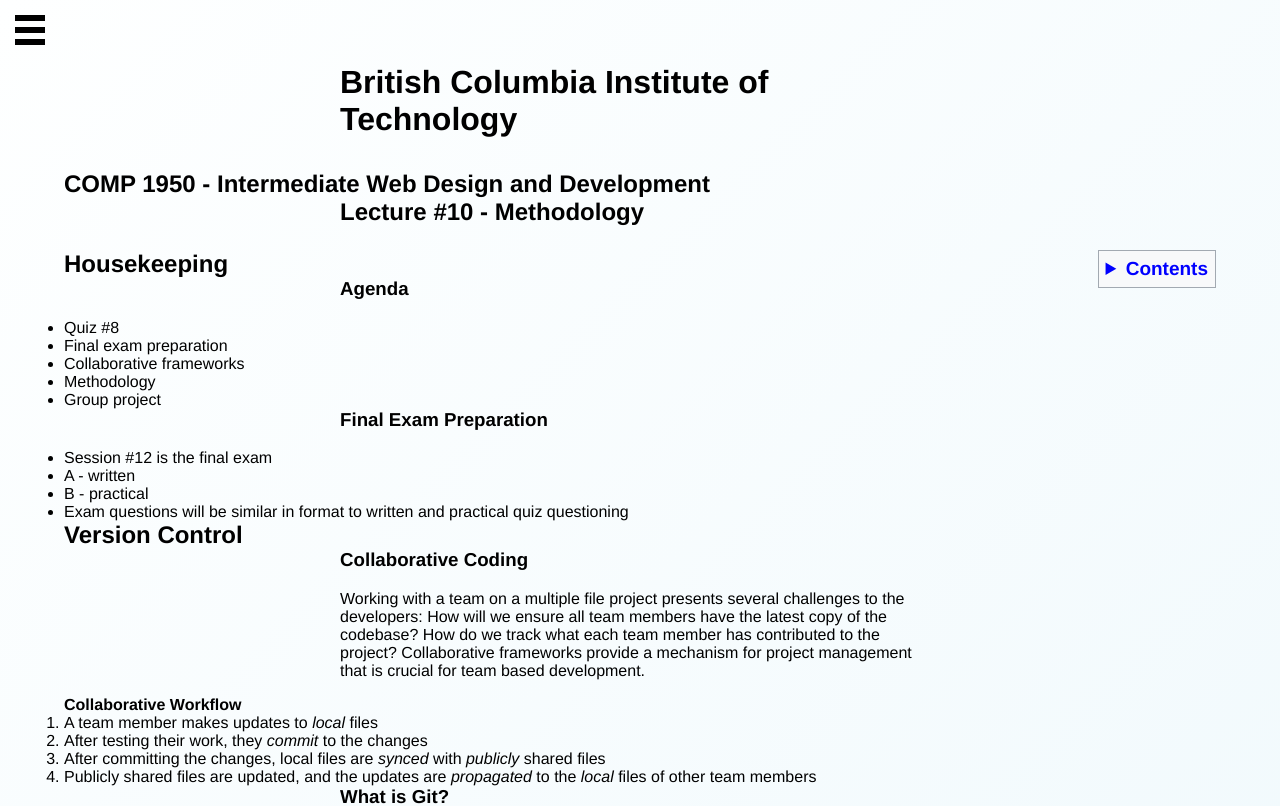
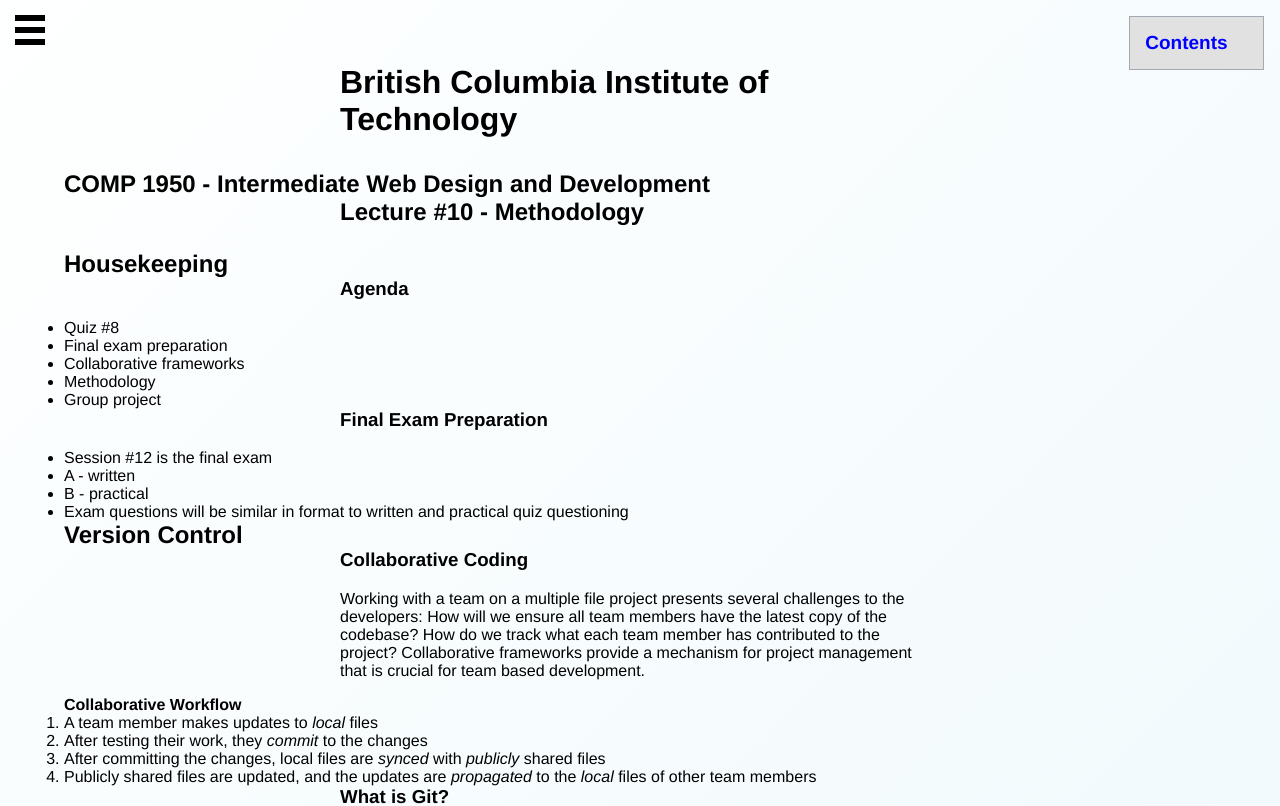
Before and after one commit to patrick-zhang/comp1950finalproject, a PHP site: page /comp1950/lecture10.html in a window 1280 px wide. Shown: the top 806 px of the page. Run offline with PHP 8.4, Linux system fonts and the light colour scheme; some libraries are stand-ins or nearby versions.

Commit message:
Changed CSS/JS for ToC to make it usable despite length

```diff
--- a/comp1950/script.js
+++ b/comp1950/script.js
@@ -4,7 +4,7 @@ $(function() {
 		return new Array(num + 1).join(this);
 	}
 	var ToC =
-		"<details><summary>Contents</summary><nav role='navigation' class='table-of-contents'>" +
+		"<details class='hvr-outline-out'><summary class='hvr-radial-out'>Contents</summary><nav role='navigation' class='table-of-contents'>" +
 			"" +
 			"<ol>";
 
@@ -14,7 +14,7 @@ $(function() {
 
 		el = $(this);
 		title = el.text();
-		el.attr("id", title.split(' ').join('_'));
+		el.attr("id", title.split(' ').join('_').replace(/[^0-9a-zA-Z_?]/g, '-'));
 		link = "#" + el.attr("id");
 
 		var prevLevel = level || 0;
--- a/comp1950/style.css
+++ b/comp1950/style.css
@@ -116,84 +116,178 @@ html, body { height: 100%; width: 100%; font-family: Helvetica, Arial, sans-seri
 
 /* end nav css */
 
+
+/*Table of Contents*/
+*:first-letter{
+	text-transform: capitalize;
+}
+
 #toc-here {
+	position: fixed;
+	top: 1em;
+	right: 1em;
+	position: fixed;
+	max-width: calc(100vw - 4em);
+	height: calc(100vh - 2em);
+	width: 0px;
+}
+
+#toc-here details[open] {
+	height: 100%;
+	width: calc(100vw - 4em);
+	min-width: 250px;
+}
+
+#toc-here nav.table-of-contents {
+	height: calc(100vh - 7.1em);
+	overflow: auto;
+	overflow-x: auto;
+}
+
+#toc-here details {
 	float: right;
 	border: 1px solid #a2a9b1;
 	background-color: #f8f9fa;
 	font-size: 95%;
-	padding: 7px;
 }
 
-div#toc-here summary{
+#toc-here summary{
 	font-size: 1.25em;
 	font-weight: bold;
 	cursor: pointer;
+	padding: 7px;
+	min-width: 7em;
 	color: blue; /*Change to a better idea for a hover effect...*/
 }
 
 /*Gettin grid of the arrow, to replace it with something else later*/
 /*
-div#toc-here summary::-webkit-details-marker { display:none; }
-div#toc-here details>summary:first-of-type { list-style-type: none; }
+#toc-here summary::-webkit-details-marker { display:none; }
+#toc-here details>summary:first-of-type { list-style-type: none; }
 }
 */
 
-div#toc-here summary:hover{
+#toc-here summary:hover{
 	color: black;
 }
-div#toc-here details[open] summary{
+#toc-here details[open] summary{
 	color: black;
+}
+
+#toc-here details>* {
+	padding: 0.8em;
 }
 
 nav.table-of-contents ol {
 	padding: 0.25em 0 0.25em 1.5em;
 }
 
-nav.table-of-contents {
-	max-width: 20em;
+@media (min-width:601px){
+	nav.table-of-contents {
+		columns: 2;
+	}
+}
+
+@media (min-width:850px){
+	#toc-here details {
+		max-width: 800px;
+	}
+}
+
+nav.table-of-contents>ol>li {
+	font-size: 1.3em;
+	font-weight:bold;
+}
+
+nav.table-of-contents>ol>li>ol>li {
+	font-size: 0.8em;
+	font-weight: normal;
+}
+
+nav.table-of-contents>ol>li>ol>li>ol>li {
+	font-size: 0.9em;
+}
+
+nav.table-of-contents>ol {
+	margin: -1em 0 -0.5em;
 }
 
 
 
+/* Outline Out */
+
+#toc-here details[open].hvr-outline-out:before {
+	display: none;
+}
+
+.hvr-outline-out {
+  display: inline-block;
+  vertical-align: middle;
+  -webkit-transform: perspective(1px) translateZ(0);
+  transform: perspective(1px) translateZ(0);
+  box-shadow: 0 0 1px transparent;
+  position: relative;
+}
+.hvr-outline-out:before {
+  content: '';
+  position: absolute;
+  border: #e1e1e1 solid 4px;
+  top: 0;
+  right: 0;
+  bottom: 0;
+  left: 0;
+  -webkit-transition-duration: 0.3s;
+  transition-duration: 0.3s;
+  -webkit-transition-property: top, right, bottom, left;
+  transition-property: top, right, bottom, left;
+  pointer-events: none;
+}
+.hvr-outline-out:hover:before, .hvr-outline-out:focus:before, .hvr-outline-out:active:before {
+  top: -8px;
+  right: -8px;
+  bottom: -8px;
+  left: -8px;
+}
 
 
-*:first-letter{
-	text-transform: capitalize;
+/* Radial Out */
+:not([open])>.hvr-radial-out {
+  display: inline-block;
+  vertical-align: middle;
+  -webkit-transform: perspective(1px) translateZ(0);
+  transform: perspective(1px) translateZ(0);
+  box-shadow: 0 0 1px transparent;
+  position: relative;
+  overflow: hidden;
+  background: #e1e1e1;
+  -webkit-transition-property: color;
+  transition-property: color;
+  -webkit-transition-duration: 0.3s;
+  transition-duration: 0.3s;
 }
-
-#toc-here {
-	float: right;
-	border: 1px solid #a2a9b1;
-	background-color: #f8f9fa;
-	font-size: 95%;
-	padding: 7px;
+:not([open])>.hvr-radial-out:before {
+  content: "";
+  position: absolute;
+  z-index: -1;
+  top: 0;
+  left: 0;
+  right: 0;
+  bottom: 0;
+  background: #2098D1;
+  border-radius: 100%;
+  -webkit-transform: scale(0);
+  transform: scale(0);
+  -webkit-transition-property: transform;
+  transition-property: transform;
+  -webkit-transition-duration: 0.3s;
+  transition-duration: 0.3s;
+  -webkit-transition-timing-function: ease-out;
+  transition-timing-function: ease-out;
 }
-
-div#toc-here summary{
-	font-size: 1.25em;
-	font-weight: bold;
-	cursor: pointer;
-	color: blue; /*Change to a better idea for a hover effect...*/
+:not([open])>.hvr-radial-out:hover, :not([open])>.hvr-radial-out:focus, :not([open])>.hvr-radial-out:active {
+  color: white;
 }
-
-/*Gettin grid of the arrow, to replace it with something else later*/
-/*
-div#toc-here summary::-webkit-details-marker { display:none; }
-div#toc-here details>summary:first-of-type { list-style-type: none; }
+:not([open])>.hvr-radial-out:hover:before, :not([open])>.hvr-radial-out:focus:before, :not([open])>.hvr-radial-out:active:before {
+  -webkit-transform: scale(2);
+  transform: scale(2);
 }
-*/
-
-div#toc-here summary:hover{
-	color: black;
-}
-div#toc-here details[open] summary{
-	color: black;
-}
-
-nav.table-of-contents ol {
-	padding: 0.25em 0 0.25em 1.5em;
-}
-
-nav.table-of-contents {
-	max-width: 20em;
-}
```
